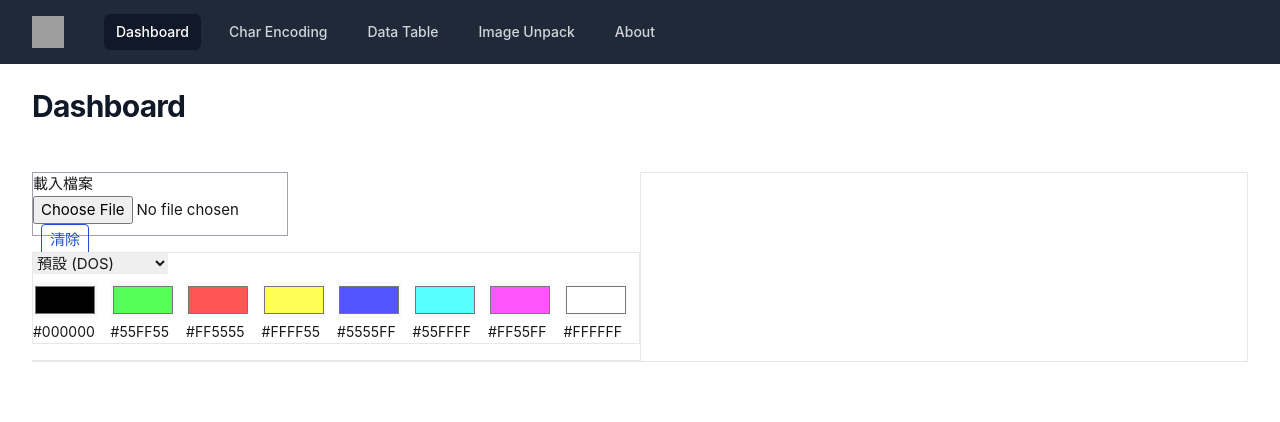
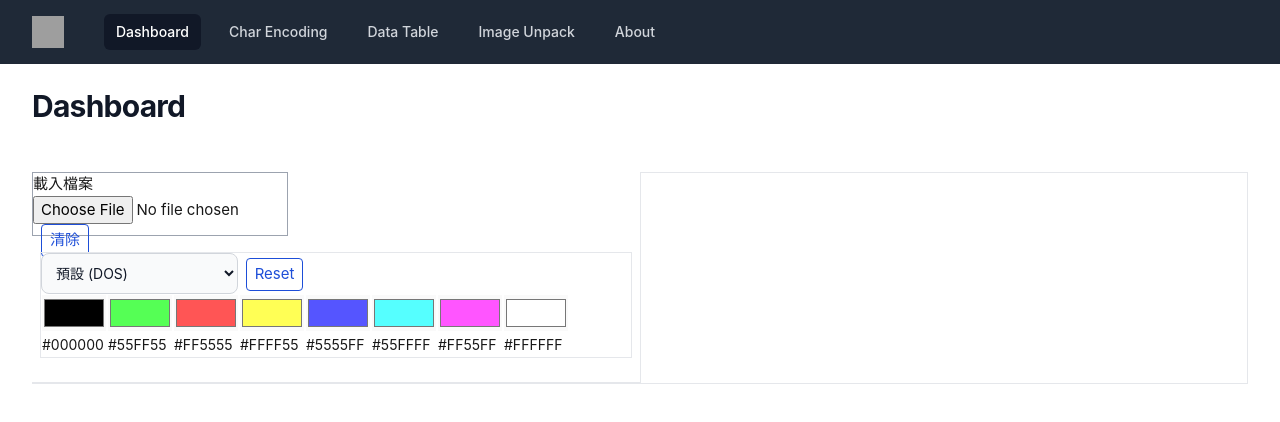
Before and after one commit to tzengyuxio/dekoei, a Vue app: page /image in a window 1280 px wide. Shown: the top 422 px of the page. Built offline with nearby package versions, Linux system fonts and the light colour scheme; grey boxes are pictures that could not be loaded.

Commit message:
refactor: extract ZColorPicker and ZColorPalette

```diff
--- a/src/components/ImageUnpack.vue
+++ b/src/components/ImageUnpack.vue
@@ -3,6 +3,8 @@ import { colorIndexesToImage, hexToRGB, unpackGrp, unpackKao, unpackNpk } from "
 import { ref, computed, onMounted } from "vue";
 import palettes from "@/data/palettes.js";
 import ZButton from "@/components/ZButton.vue";
+import ZColorPicker from "@/components/ZColorPicker.vue";
+import ZColorPalette from "@/components/ZColorPalette.vue";
 
 const fileBytes = ref(null);
 const selectedFile = ref("");
@@ -104,19 +106,7 @@ function guessType(data) {
         <z-button type="reset" @click="reset">清除</z-button>
       </div>
       <!-- Color Pickers -->
-      <div class="mt-4 border">
-        <select class="mb-2" v-model="selectedOption">
-          <option v-for="option in options" :key="option.value" :value="option.value">
-            {{ option.label }}
-          </option>
-        </select>
-        <div class="flex">
-          <span v-for="(color, index) in colors" :key="index">
-            <input type="color" :value="color" class="w-16 h-9" disabled />
-            <span class="text-sm">{{ color }}</span>
-          </span>
-        </div>
-      </div>
+      <z-color-palette />
       <!-- Offset Infos -->
       <div class="mt-4 border"></div>
     </div>
--- /dev/null
+++ b/src/components/ZColorPalette.vue
@@ -0,0 +1,44 @@
+<script setup>
+import { computed, defineComponent, ref } from "vue";
+import palettes from "@/data/palettes";
+import ZButton from "@/components/ZButton.vue";
+import ZColorPicker from "@/components/ZColorPicker.vue";
+
+defineComponent({
+  name: "ZColorPalette",
+});
+
+const selectedPreset = ref("default");
+const presets = Object.entries(palettes).map(([key, value]) => ({
+  label: value.name,
+  value: key,
+}));
+const colors = computed(() => palettes[selectedPreset.value].codes);
+
+function handleReset() {
+  console.log("handle reset");
+}
+</script>
+
+<template>
+  <div class="m-2 mt-4 border">
+    <select
+      class="bg-gray-50 border border-gray-300 text-gray-900 text-sm rounded-lg focus:ring-blue-500 focus:border-blue-500 w-1/3 p-2.5 dark:bg-gray-700 dark:border-gray-600 dark:placeholder-gray-400 dark:text-white dark:focus:ring-blue-500 dark:focus:border-blue-500"
+      v-model="selectedPreset"
+    >
+      <option v-for="preset in presets" :key="preset.value" :value="preset.value">
+        {{ preset.label }}
+      </option>
+    </select>
+    <z-button @click="handleReset" class="ml-2">Reset</z-button>
+    <br />
+    <div>
+      <template v-for="(color, index) in colors" :key="index">
+        <z-color-picker :colorCode="color" />
+        <br v-if="(index + 1) % 8 === 0" />
+      </template>
+    </div>
+  </div>
+</template>
+
+<style scoped></style>
--- /dev/null
+++ b/src/components/ZColorPicker.vue
@@ -0,0 +1,22 @@
+<script setup>
+import { defineComponent, defineProps } from "vue";
+defineComponent({
+  name: "ZColorPicker",
+});
+defineProps({
+  colorCode: {
+    type: String,
+    default: "#000000",
+  },
+});
+</script>
+
+<template>
+  <div class="inline-block m-px">
+    <input type="color" class="w-16 h-9 opacity-100" :value="colorCode" disabled />
+    <br />
+    <span class="text-sm">{{ colorCode }}</span>
+  </div>
+</template>
+
+<style scoped></style>
```
